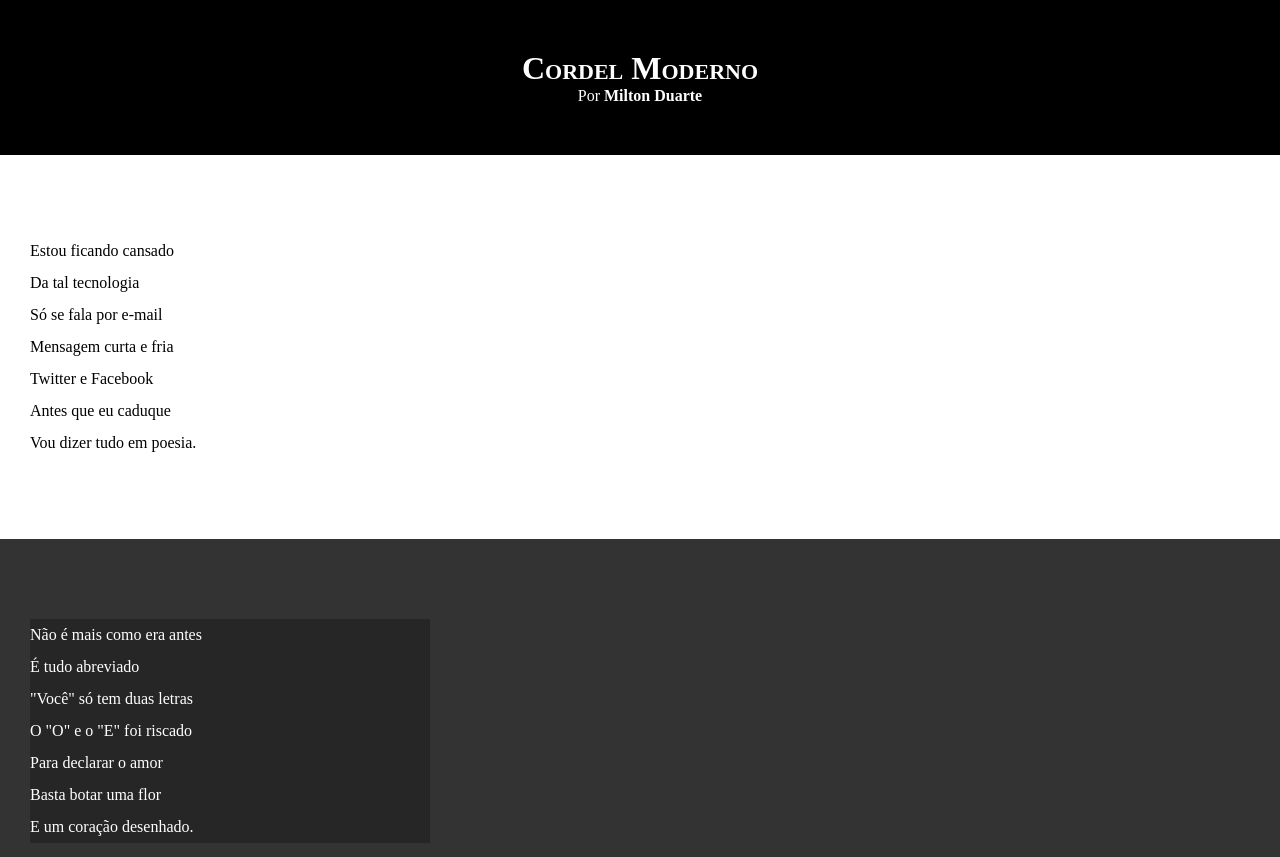
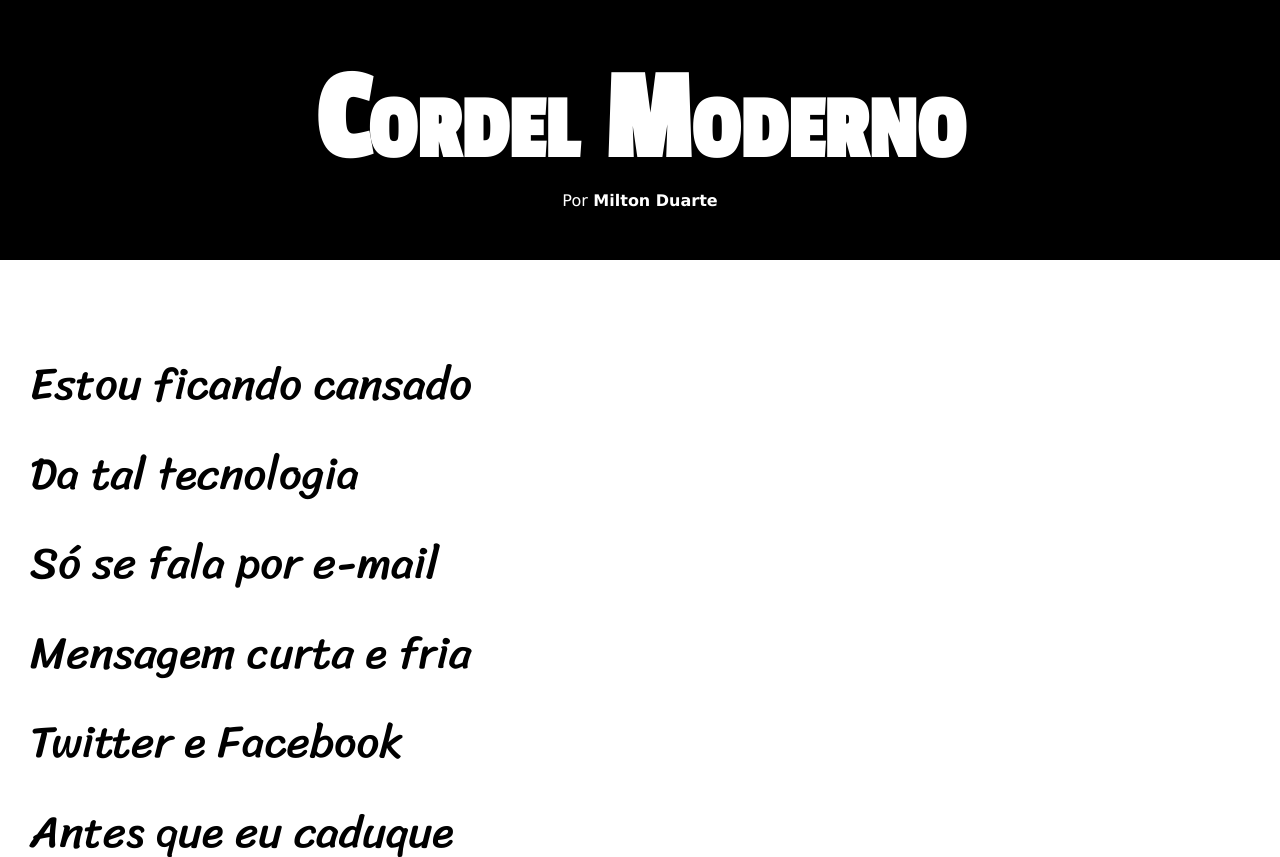
Before and after one commit to Ertuip/HTML-CSS, a plain HTML site: page Exercícios/Desafios/Desafio 012 (cap 20)/index.html in a window 1280 px wide. Shown: the top 857 px of the page. Drawn offline with Linux system fonts and the light colour scheme.

Commit message:
Atualização das CSS | Desafio 12

```diff
--- a/Exercícios/Desafios/Desafio 012 (cap 20)/estilo/style.css
+++ b/Exercícios/Desafios/Desafio 012 (cap 20)/estilo/style.css
@@ -1,4 +1,12 @@
 @charset "UTF-8";
+
+@import url('https://fonts.googleapis.com/css2?family=Passion+One&family=Sriracha&display=swap');
+
+:root {
+    --font1: Verdana, Geneva, Tahoma, sans-serif;
+    --font2: 'Passion One', cursive;
+    --font3: 'Sriracha', cursive;
+}
 
 * {
     margin: 0px;
@@ -8,6 +16,7 @@
 html, body {
     min-height: 100vh;
     background-color: dark;
+    font-family: var(--font1);
 }
 
 header {
@@ -19,6 +28,8 @@ header {
 header > h1 {
     padding-top: 50px;
     font-variant: small-caps;
+    font-family: var(--font2);
+    font-size: 10vw;
 }
 
 header > p {
@@ -40,6 +51,8 @@ section {
     padding-bottom: 10vh;
     line-height: 2em;
     padding-left: 30px;
+    font-family: var(--font3);
+    font-size: 3.5vw;
 }
 
 .normal {
@@ -53,7 +66,8 @@ section {
 }
 
 .img > p {
-    width: 400px;
+    display: inline;
+    padding: 5px;
     background-color: rgba(0, 0, 0, 0.253);
 }
 
```
